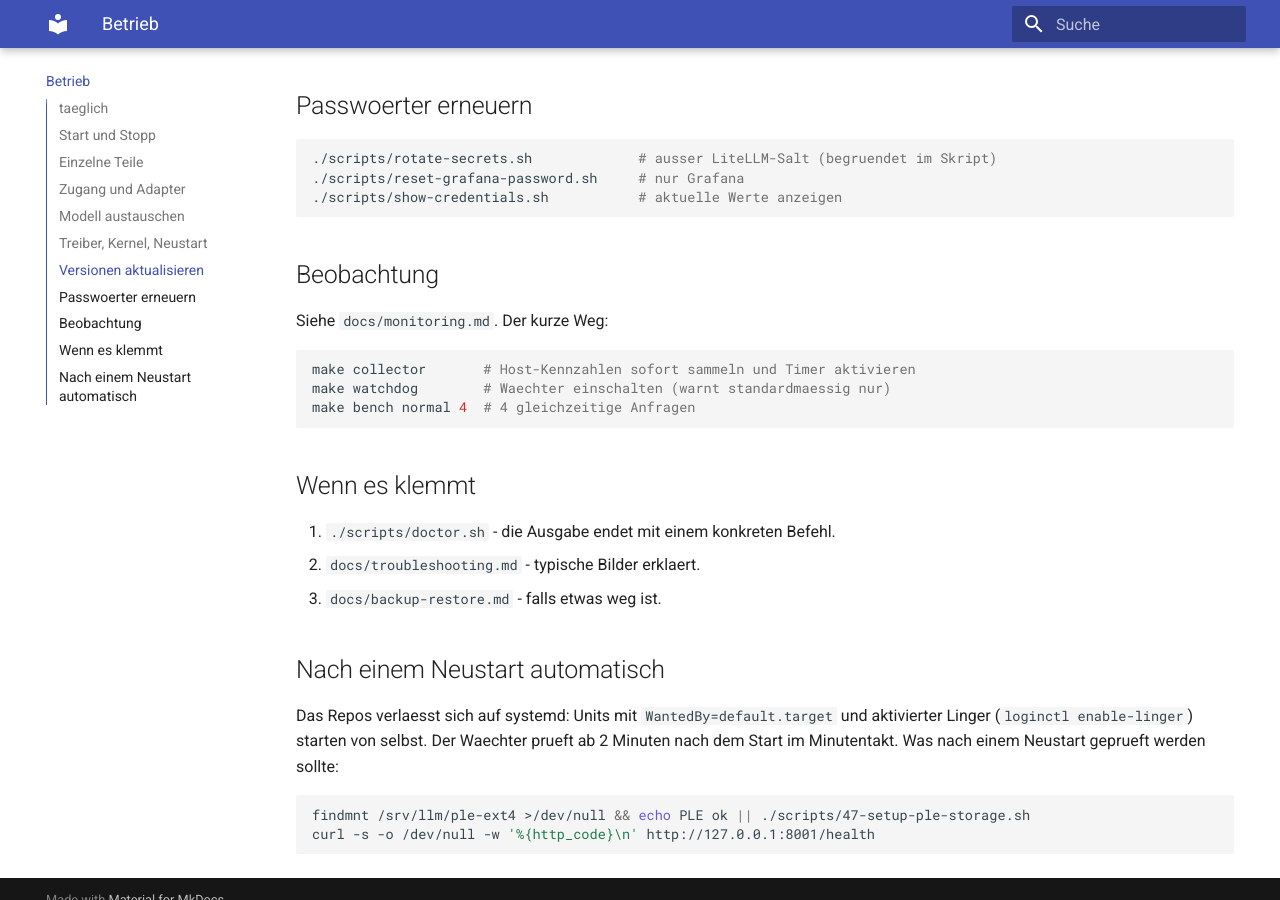
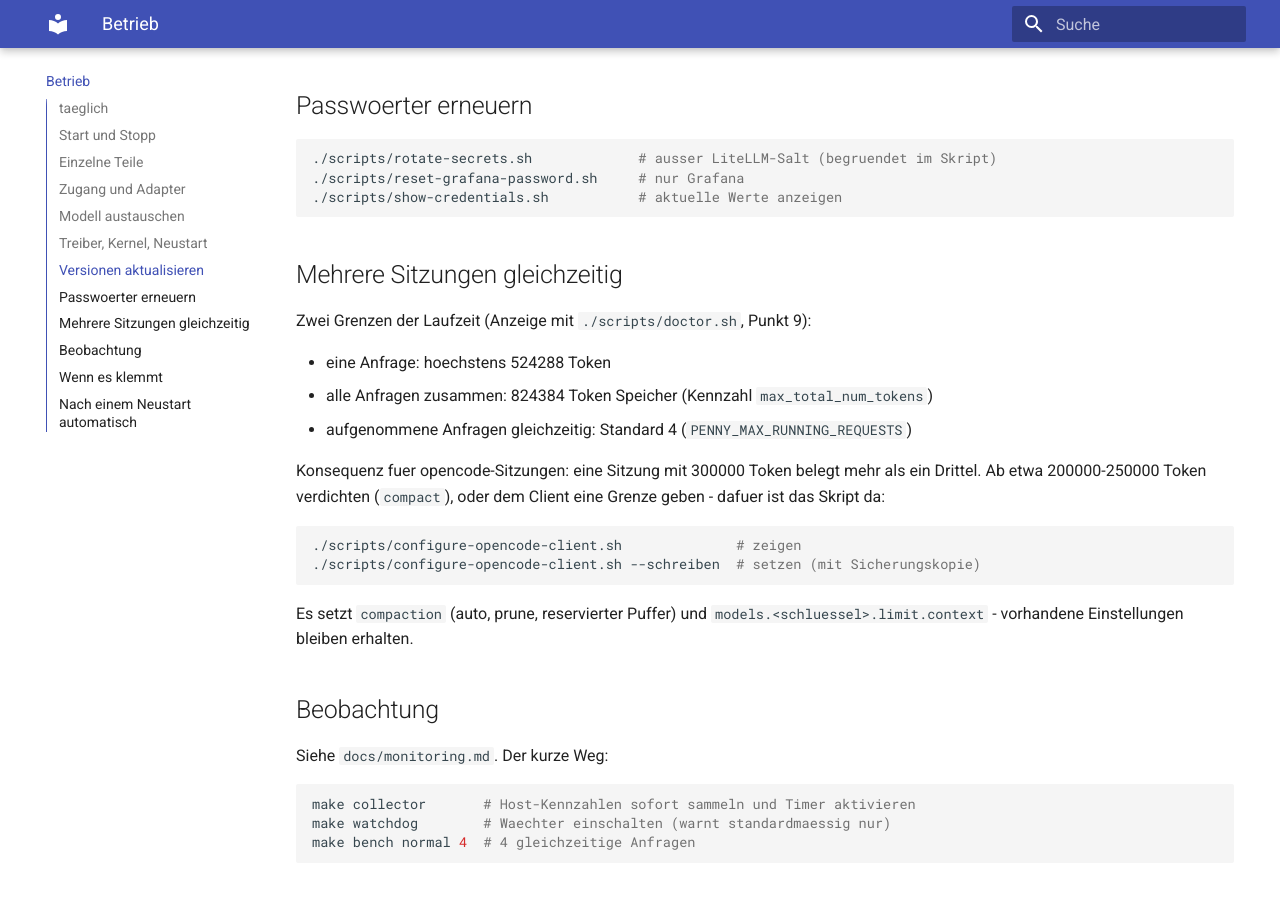
Before and after one commit to thomasdenk79-cyber/llm-infra-setup, an MkDocs documentation site: the page built from docs/operations.md, in a window 1280 px wide and 900 px high, scrolled down 2315 px. Built offline with MkDocs 1.6.1 and Material for MkDocs 9.7.7, drawn with Linux system fonts in a browser that asks for light colours.

Commit message:
feat(tuning): Aufnahmefaehigkeit und Vorhersage steuerbar, Compact am Client einstellen
- request-capacity.sh im Bild liest MAX_RUNNING_REQUESTS (Standard 4!) und
  MAX_MAMBA_CACHE_SIZE (24) als Umgebungsvariablen: beide sind jetzt ueber
  PENNY_MAX_RUNNING_REQUESTS / PENNY_MAX_MAMBA_CACHE_SIZE in config/host.env setzbar
  und werden von scripts/50-install-pennyroyal.sh in die Unit geschrieben.
- MAX_TOTAL_TOKENS war im Rezept hart auf 824384 gesetzt; jetzt uebersteuerbar.
- apply-tuning.sh fuehrt die neuen Knospen im aggressiven Profil (8 Anfragen,
  48 Zustandsplaetze, mem 0.99, Spekulation 5/1/8, sleep-on-idle aus) und
  konservativ (nur Speicher/HiCache) - inklusive Baseline, Messung und Rueckfaller.
- configure-opencode-client.sh setzt compaction (auto/prune/reserved) und
  models.<schluessel>.limit.context, ohne vorhandene Schluessel zu verlieren
  (angewendet am lokalen opencode, Sicherungskopie daneben).
- docs/operations.md erklaert die zwei Kapazitätsgrenzen und was sie fuer
  mehrere opencode-Sitzungen bedeuten.

````diff
--- a/docs/operations.md
+++ b/docs/operations.md
@@ -103,6 +103,25 @@ Nie zwei Dinge gleichzeitig aendern (Modell und Bild, oder Treiber und Bild).
 ./scripts/show-credentials.sh           # aktuelle Werte anzeigen
 ```
 
+## Mehrere Sitzungen gleichzeitig
+
+Zwei Grenzen der Laufzeit (Anzeige mit `./scripts/doctor.sh`, Punkt 9):
+
+* eine Anfrage: hoechstens 524288 Token
+* alle Anfragen zusammen: 824384 Token Speicher (Kennzahl `max_total_num_tokens`)
+* aufgenommene Anfragen gleichzeitig: Standard 4 (`PENNY_MAX_RUNNING_REQUESTS`)
+
+Konsequenz fuer opencode-Sitzungen: eine Sitzung mit 300000 Token belegt mehr als ein Drittel. Ab etwa 200000-250000 Token verdichten (`compact`), oder dem Client
+eine Grenze geben - dafuer ist das Skript da:
+
+```bash
+./scripts/configure-opencode-client.sh              # zeigen
+./scripts/configure-opencode-client.sh --schreiben  # setzen (mit Sicherungskopie)
+```
+
+Es setzt `compaction` (auto, prune, reservierter Puffer) und
+`models.<schluessel>.limit.context` - vorhandene Einstellungen bleiben erhalten.
+
 ## Beobachtung
 
 Siehe `docs/monitoring.md`. Der kurze Weg:
````
Also changed, not shown: 6 other files.
